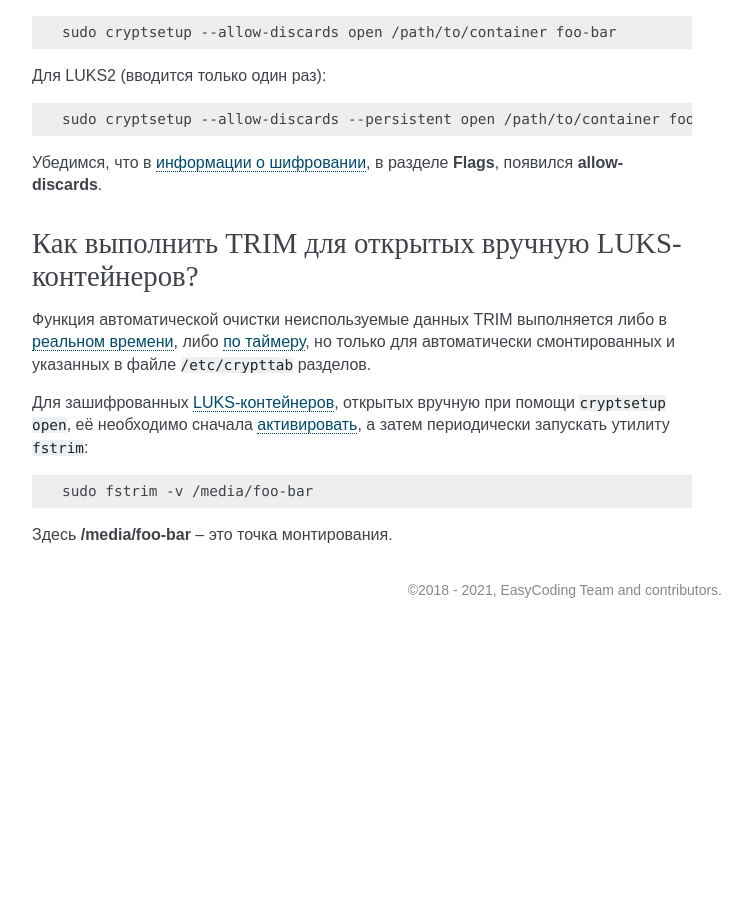
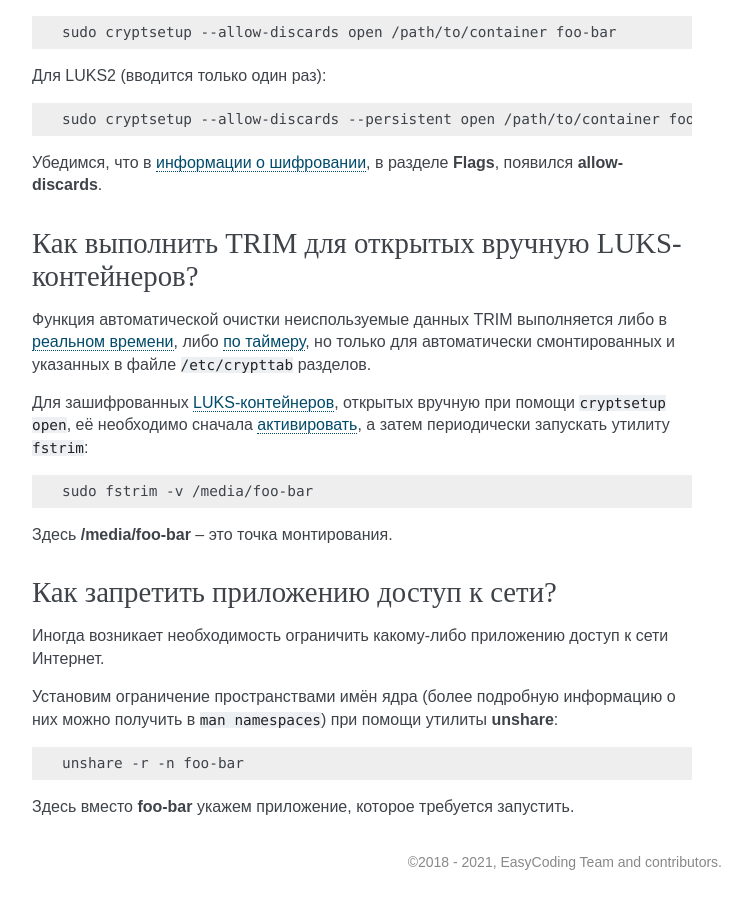
Before and after one commit to RussianFedora/FAQ, a Sphinx documentation site: the page built from source/security.rst, in a window 1280 px wide and 900 px high, scrolled down 34078 px. Shown: the whole window, without its empty margins (388-1140 px from the left). Built offline with Sphinx 7.4.7, drawn with Linux system fonts in a browser that asks for light colours; comment, search, counter and statistics services are not loaded; before the commit the page ends 34706 px from its top, so only the background shows below that; some of the changed text lies outside the part shown.

Commit message:
Moved app-disable-network question to the Security page.

```diff
--- a/source/security.rst
+++ b/source/security.rst
@@ -1967,3 +1967,19 @@ LUKS :ref:`версии 2 <luks-version>` поддерживает возмож
     sudo fstrim -v /media/foo-bar
 
 Здесь **/media/foo-bar** -- это точка монтирования.
+
+.. index:: network, internet, unshare
+.. _app-disable-network:
+
+Как запретить приложению доступ к сети?
+===========================================
+
+Иногда возникает необходимость ограничить какому-либо приложению доступ к сети Интернет.
+
+Установим ограничение пространствами имён ядра (более подробную информацию о них можно получить в ``man namespaces``) при помощи утилиты **unshare**:
+
+.. code-block:: text
+
+    unshare -r -n foo-bar
+
+Здесь вместо **foo-bar** укажем приложение, которое требуется запустить.
```
Also changed, not shown: source/using-system.rst (+0 -12 lines).
